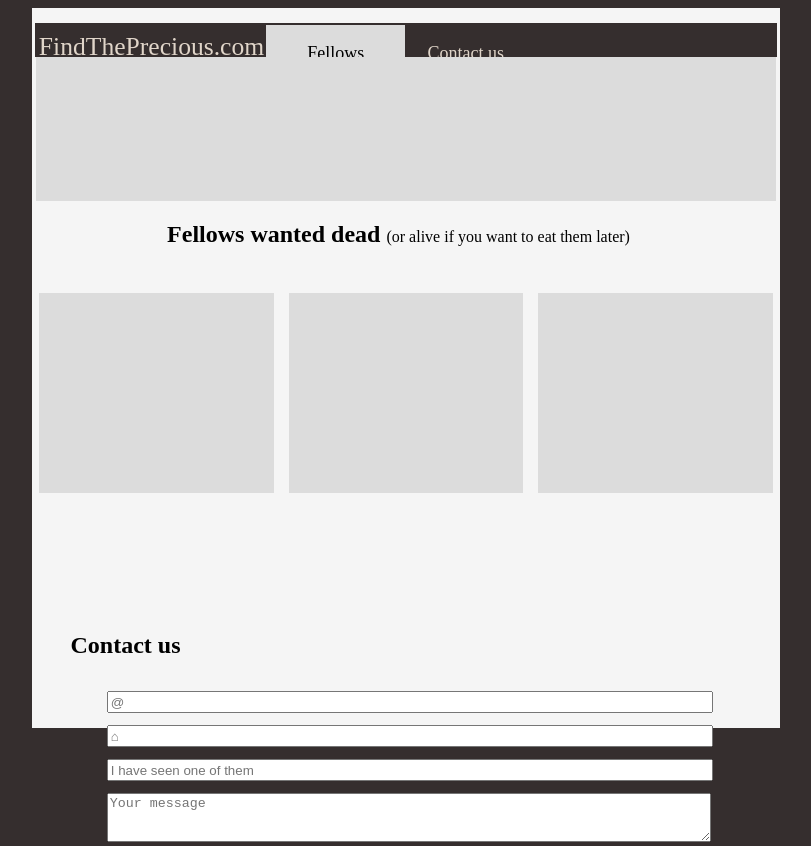
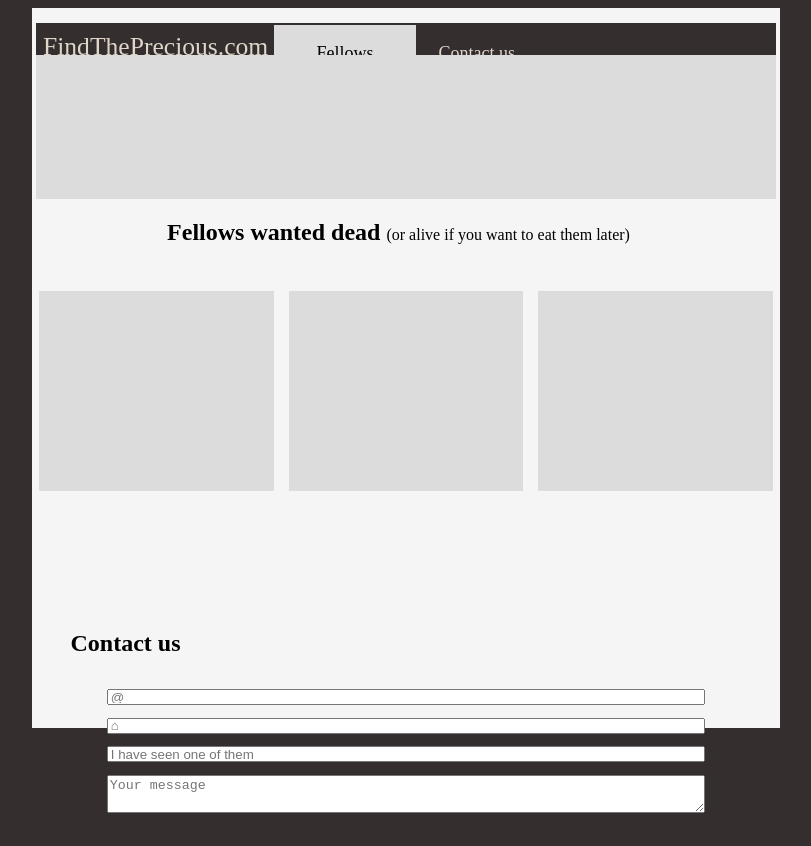
Before and after one commit to Xcaliburns/QueteCss, a plain HTML site: page index.html in a window 1280 px wide. Shown: the whole page, without its empty margins (234-1045 px from the left). After the commit the page ends 817 px from the top, so only its background shows below. Drawn offline with Linux system fonts and the light colour scheme.

Commit message:
ajout init

```diff
--- a/index.html
+++ b/index.html
@@ -51,11 +51,11 @@
 
     </main>
 
-    <section id="ligne"></section>
-    <section id="contact">
+    <span id="ligne"></span>
+    <div id="contact">
 
         <h2>Contact us</h2>
-    </section>
+    </div>
     <form>
         <input type="email" placeholder="@" />
 
--- a/style.css
+++ b/style.css
@@ -1,3 +1,7 @@
+* {
+    box-sizing: border-box
+}
+
 html {
     background-color: rgb(53, 46, 46);
     ;
@@ -33,6 +37,8 @@ nav {
 }
 
 li {
+    display: flex;
+    justify-content: center;
     width: 100%;
     padding: 0;
 }
```
